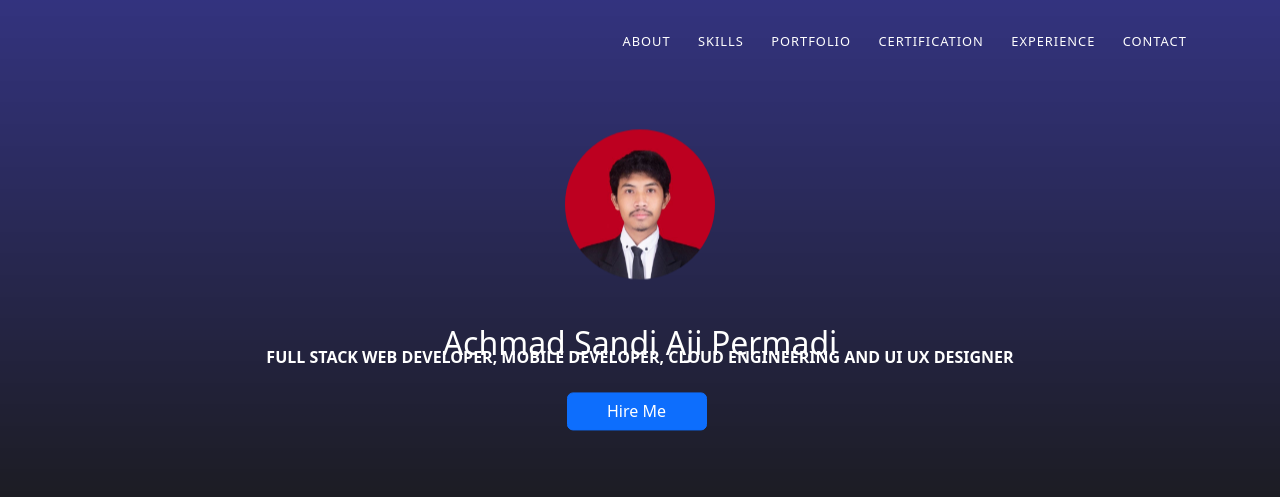
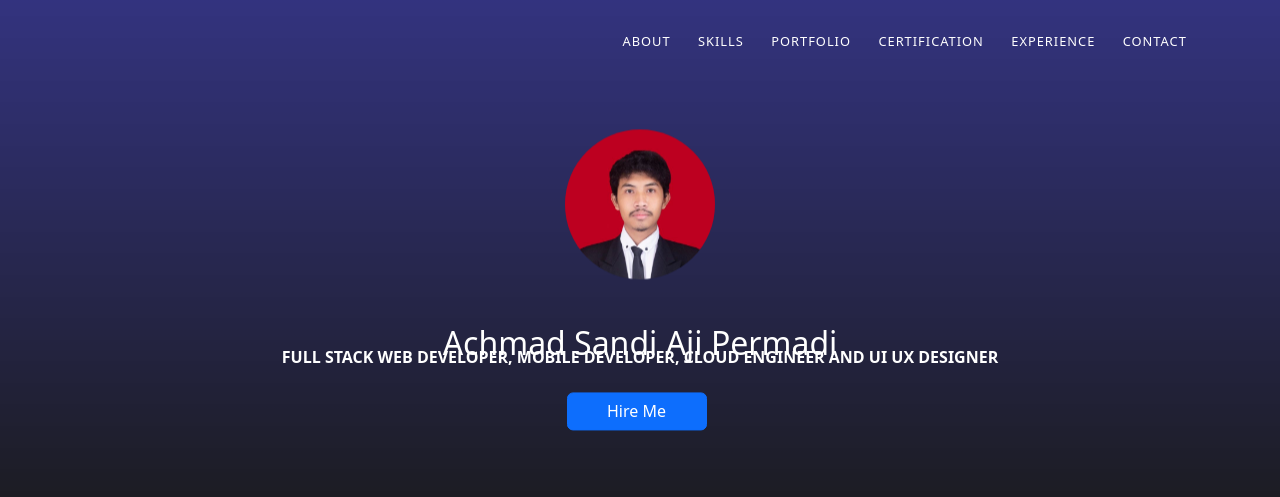
Before and after one commit to Sandi625/Sandi-s_CV, a plain HTML site: page index.html in a window 1280 px wide. Shown: the top 497 px of the page. Drawn offline with nearby package versions, Linux system fonts and the light colour scheme; a small style sheet from the web is missing.

Commit message:
revisi kata kata

```diff
--- a/index.html
+++ b/index.html
@@ -57,7 +57,7 @@
         <div class="content-center">
           <div class="cc-profile-image"><a href="#"><img src="images/fOTO FORMAL 2.jpg" alt="Image"/></a></div>
           <div class="h2 title">Achmad Sandi Aji Permadi</div>
-          <p class="category text-white">Full Stack Web Developer, Mobile Developer, Cloud Engineering And UI UX Designer</p><a class="btn btn-primary smooth-scroll mr-2" href="#contact" data-aos="zoom-in" data-aos-anchor="data-aos-anchor">Hire Me</a>
+          <p class="category text-white">Full Stack Web Developer, Mobile Developer, Cloud Engineer And UI UX Designer</p><a class="btn btn-primary smooth-scroll mr-2" href="#contact" data-aos="zoom-in" data-aos-anchor="data-aos-anchor">Hire Me</a>
           <!-- <a class="btn btn-primary" href="#" data-aos="zoom-in" data-aos-anchor="data-aos-anchor">Download CV</a> -->
         </div>
       </div>
```
